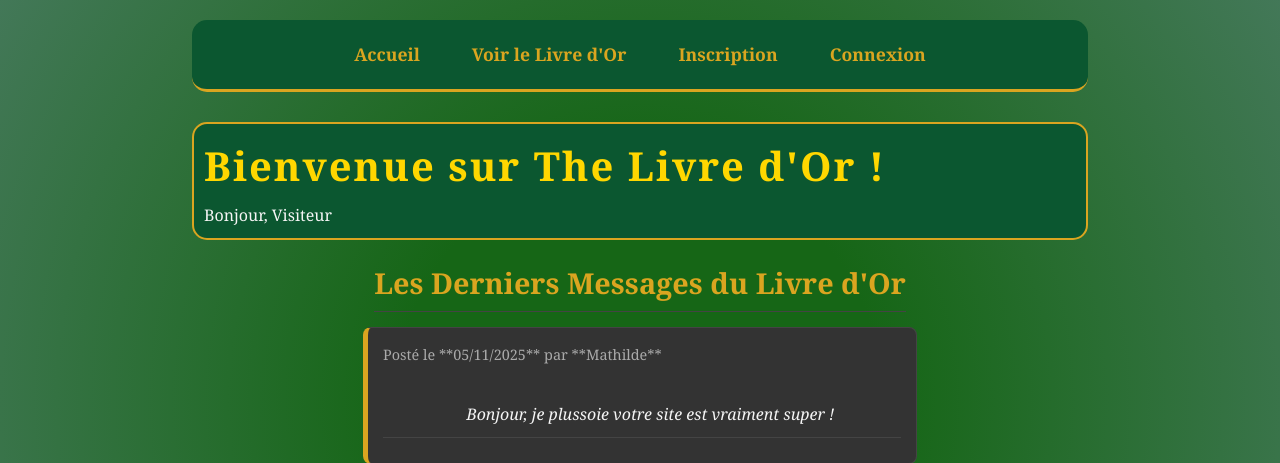
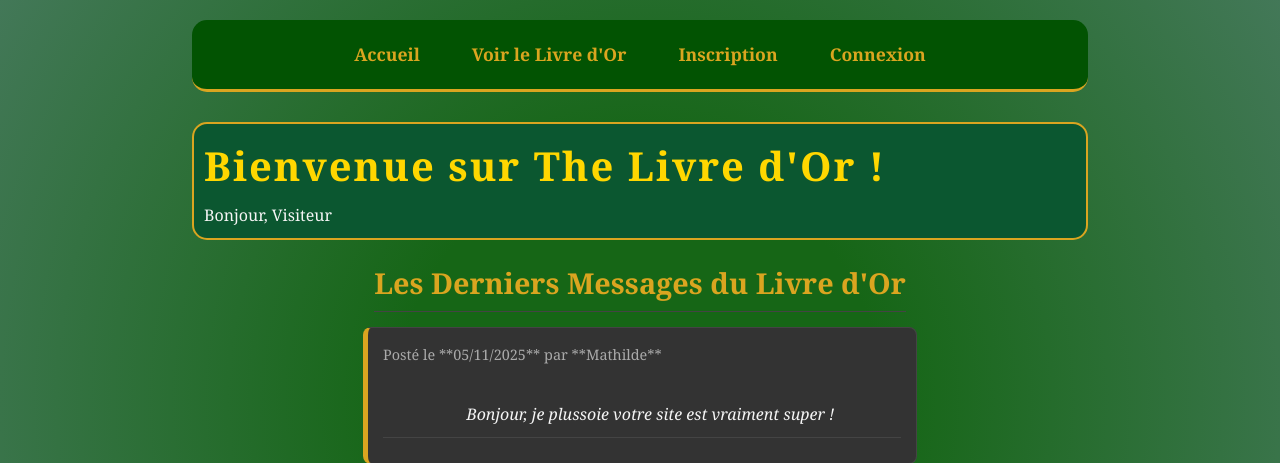
Before and after one commit to emmanuelle-dupasmahe/livre-or, a PHP site: page /index.php in a window 1280 px wide. Shown: the top 463 px of the page. Run offline with PHP 8.4, Linux system fonts and the light colour scheme; data comes from the database, SQL or seed files in the repository.

Commit message:
style.css
changement du vert pour le header

```diff
--- a/css/style.css
+++ b/css/style.css
@@ -36,7 +36,8 @@ header {
     width: 70%;
     text-align: center;
     padding: 20px;
-    background-color: #0b5730;
+    /*background-color: #0b5730;*/
+    background-color: #025302;
     border-bottom: 3px solid var(--color-accent);
     border-radius: 15px;
     margin-bottom: 30px;
```
